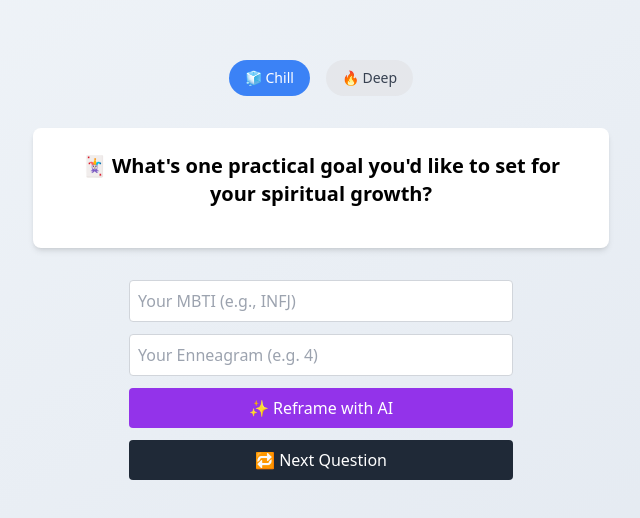
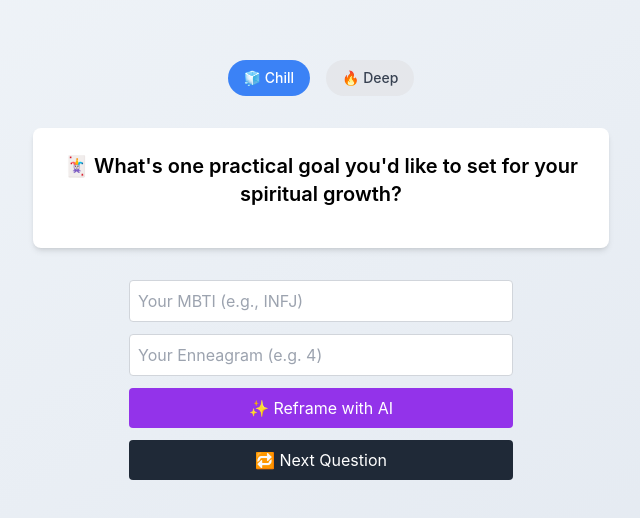
Before and after one commit to Eug-Chua/thoughtful_together, a React (Create React App) app in the folder frontend/: page / in a window 1280 px wide. Shown: the part 130-648 px from the top of the page, without its empty margins (319-959 px from the left). Built offline with nearby package versions, Linux system fonts and the light colour scheme.

Commit message:
feat: added fonts and fade-in effect

```diff
--- a/frontend/tailwind.config.js
+++ b/frontend/tailwind.config.js
@@ -1,8 +1,20 @@
-/** @type {import('tailwindcss').Config} */
 module.exports = {
   content: ["./src/**/*.{js,jsx}"],
   theme: {
-    extend: {},
+    extend: {
+      fontFamily: {
+        sans: ['Satoshi', 'Inter', 'sans-serif'],
+      },
+      animation: {
+        'fade-in': 'fadeIn 0.6s ease-in-out',
+      },
+      keyframes: {
+        fadeIn: {
+          from: { opacity: 0 },
+          to: { opacity: 1 },
+        },
+      },
+    },
   },
   plugins: [],
 };
```
